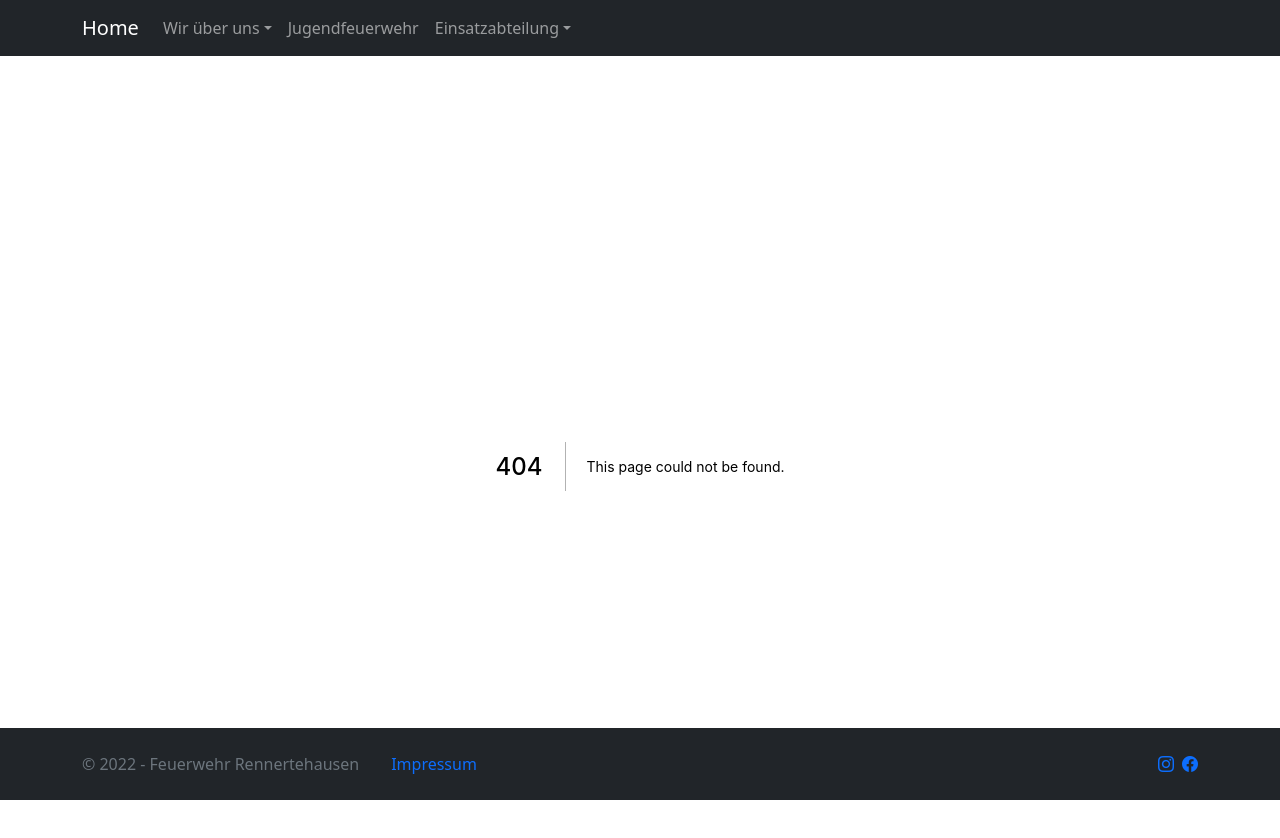
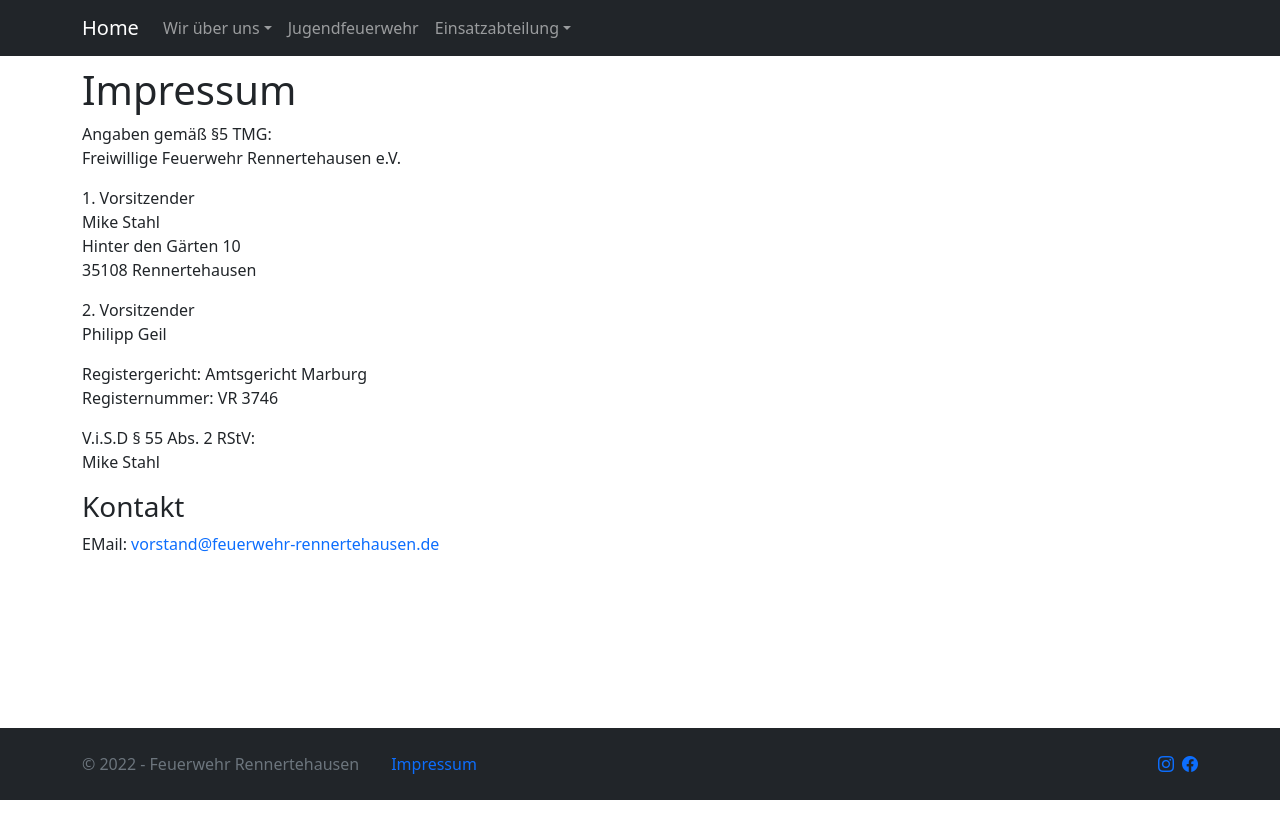
Before and after one commit to FFw2024/homepage-ffw-rennertehausen, a Next.js app: page /impressum in a window 1280 px wide. Before the commit this address had no page. Shown: the top 838 px of the page. After the commit the page ends 800 px from the top, so only its background shows below. Built offline with nearby package versions, Linux system fonts and the light colour scheme.

Commit message:
Add Impressum

```diff
--- a/src/components/layout.tsx
+++ b/src/components/layout.tsx
@@ -3,12 +3,12 @@ import Navbar from "./navbar";
 
 export default function Layout({ children }) {
     return (
-        <div className="container-fluid">
+        <>
             <Navbar />
             <main className="container pt-3">
                 {children}
             </main>
             <Footer />
-        </div>
+        </>
     )
 }
--- /dev/null
+++ b/src/pages/impressum.tsx
@@ -0,0 +1,36 @@
+import Link from "next/link";
+
+export default function Impressum() {
+    return (
+        <>
+            <h1>Impressum</h1>
+            <p>Angaben gem&#228;&#223; &#167;5 TMG:<br />
+                Freiwillige Feuerwehr Rennertehausen e.V.
+            </p>
+            <p>
+                1. Vorsitzender <br />
+                Mike Stahl<br />
+                Hinter den G&#228;rten 10<br />
+                35108 Rennertehausen
+            </p>
+            <p>
+                2. Vorsitzender<br />
+                Philipp Geil
+            </p>
+            <p>
+                Registergericht: Amtsgericht Marburg<br />
+                Registernummer: VR 3746
+            </p>
+            <p>
+                V.i.S.D &#167; 55 Abs. 2 RStV:<br />
+                Mike Stahl
+            </p>
+            <h3>Kontakt</h3>
+            <span>
+                EMail: <Link href="mailto://vorstand@feuerwehr-rennertehausen.de">
+                    <a className="text-primary text-decoration-none">vorstand@feuerwehr-rennertehausen.de</a>
+                </Link>
+            </span>
+        </>
+    )
+}
```
